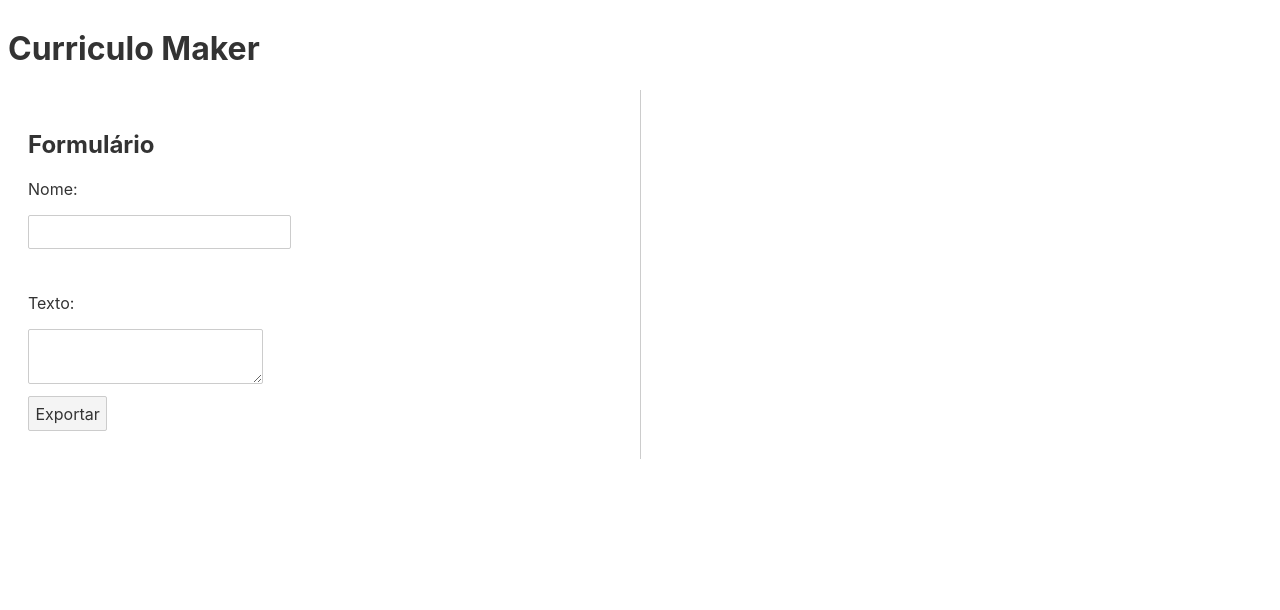
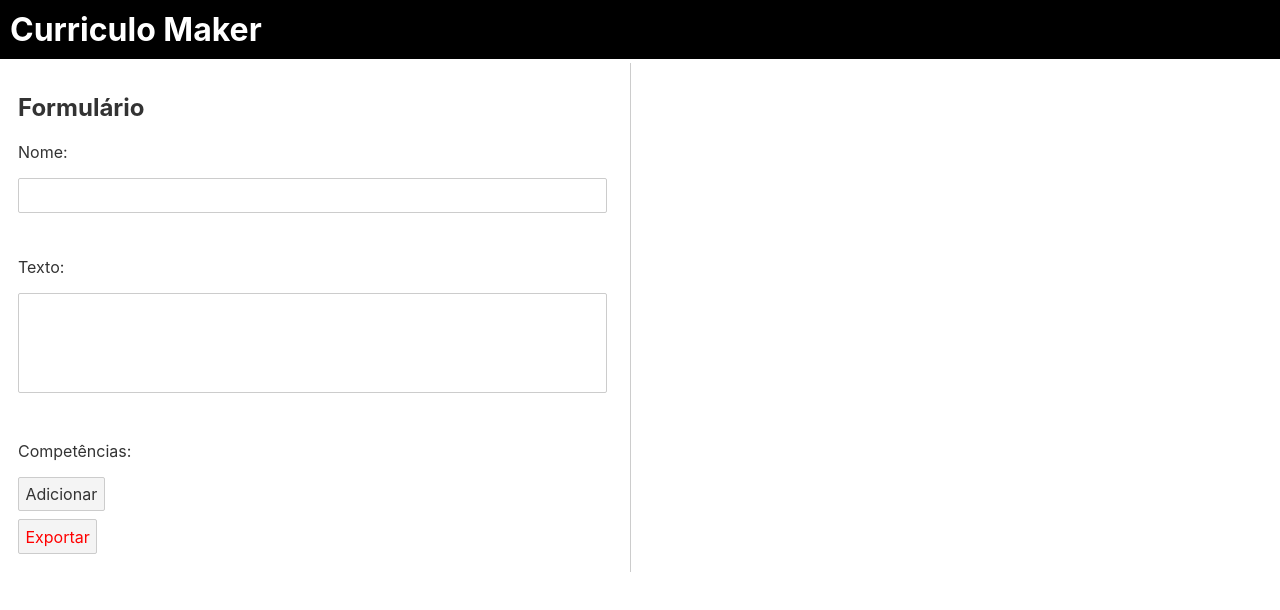
Before and after one commit to FelippePaulo/curriculoMaker, a Svelte app: page / in a window 1280 px wide. Shown: the top 610 px of the page. Built offline with nearby package versions, Linux system fonts and the light colour scheme.

Commit message:
feat: competencia e adicoes

```diff
--- a/src/App.svelte
+++ b/src/App.svelte
@@ -2,8 +2,15 @@
 	let nome = "";
 	let resumo = "";
 
-	//$: conteudo = `Nome: ${nome}\nResumo: ${resumo}`;
+	let competencias = [];
 
+  function adicionarCompetencia() {
+    competencias = [...competencias, { texto: "" }];
+  }
+
+  function removerCompetencia(index) {
+    competencias = competencias.filter((_, i) => i !== index);
+  }
   </script>
 	<header>
 		<h1>Curriculo Maker</h1>
@@ -15,14 +22,25 @@
 		  <form>
 			<label>
 			  <p>Nome:</p>
-					<input bind:value="{nome}" />
+			  <input bind:value="{nome}" class="input-nome"/>
 			</label>
 			<br />
 			<label>
 			  <p>Texto:</p>
-					<textarea bind:value="{resumo}"></textarea>
+			  <textarea bind:value="{resumo}" class="input-caixa-texto"></textarea>
 			</label>
-				<button type='submit'>Exportar</button>
+			<br />
+			<p>Competências:</p>
+
+			{#each competencias as competencia, index}
+			  <div class="competencia" key={index}>
+				<input bind:value="{competencia.texto}" />
+				<button type="button" on:click="{() => removerCompetencia(index)}">Remover</button>
+			  </div>
+			{/each}
+			<button type="button" on:click="{adicionarCompetencia}">Adicionar</button>
+			<br />
+			<button type='submit' class="exportar-curriculo">Exportar</button>
 		  </form>
 		</div>
 
@@ -30,24 +48,69 @@
 		  <div>
 			<p>{nome}</p>
 			<p>{resumo}</p>
+			{#each competencias as competencia,index}
+				{competencia.texto}
+				<br />
+			{/each}
 		  </div>
 		</div>
 	  </div>
 	</main>
 
 	<style>
+
+
+  	header {
+    background-color: black;
+    color: white;
+    padding: 10px;
+    position: fixed;
+    top: 0;
+    left: 0;
+    right: 0
+	}
+	  header h1 {
+		margin: 0;
+	  }
+
+	  main{
+		position:relative;
+		top: 55px;
+	  }
 	  .container {
 		display: flex;
 	  }
 
 	  .form {
+		position:relative;
 		flex: 1;
-    padding: 20px;
-    border-right: 1px solid #ccc; /* Adiciona uma borda à direita */
+		padding: 10px;
+		border-right: 1px solid #ccc;
 	  }
 
 	  .content {
 		flex: 1;
 		padding: 20px;
 	  }
+
+	  .competencia {
+			  margin-bottom: 10px;
+			}
+
+	  .exportar-curriculo{
+		color: red;
+		position: relative;
+
+	  }
+
+	  .input-nome{
+		width: 98%;
+	  }
+
+	  .input-caixa-texto{
+		overflow-y: scroll;
+		resize: none;
+		height: 100px;
+		width: 98%;
+	  }
 	</style>
```
Lines whose indentation alone changed are shown as unchanged.
